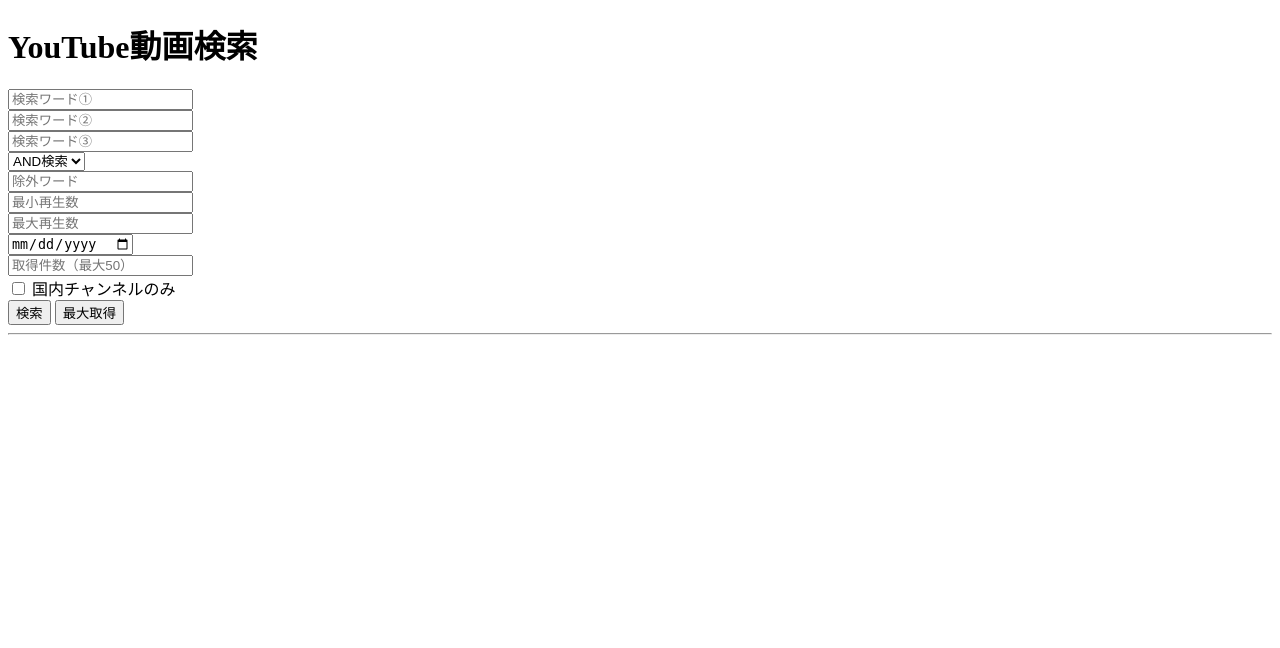
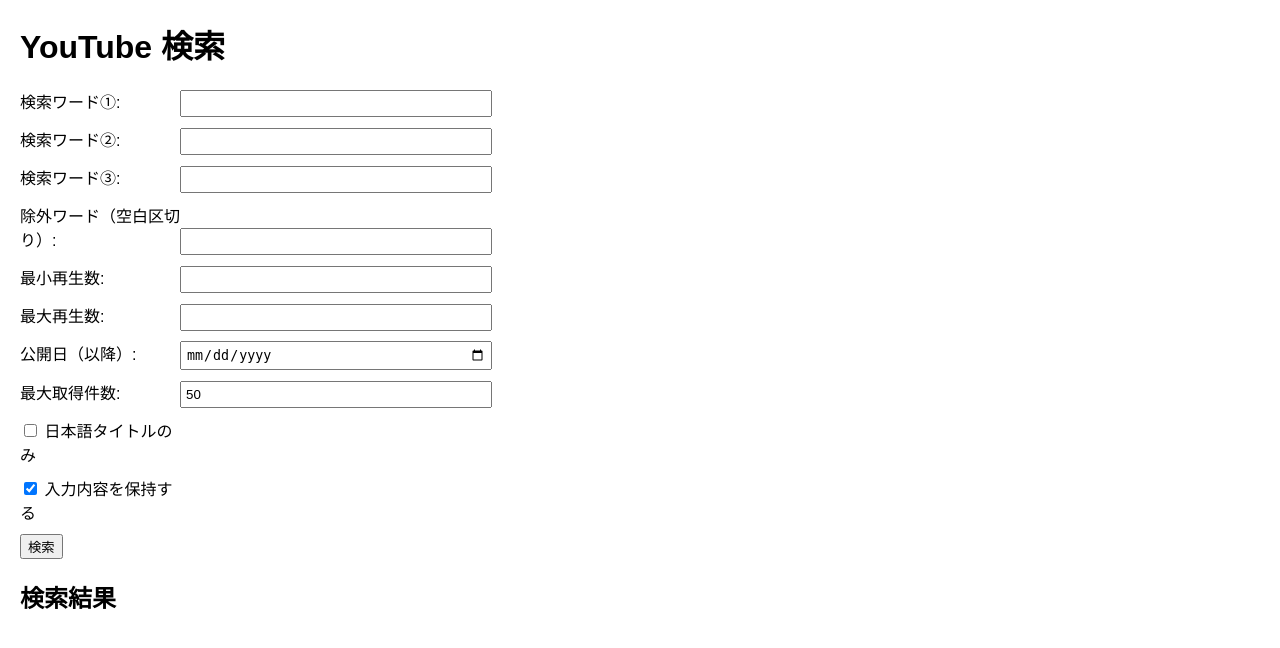
Before and after one commit to livehouseapps/youtube-test, a Flask app: page / in a window 1280 px wide. Shown: the top 648 px of the page. Run offline with Flask 3, Linux system fonts and the light colour scheme.

Commit message:
Update index.html

```diff
--- a/templates/index.html
+++ b/templates/index.html
@@ -1,58 +1,50 @@
 <!DOCTYPE html>
 <html>
 <head>
-    <meta charset="UTF-8">
-    <title>YouTube動画検索</title>
+    <title>YouTube Search App</title>
     <style>
-        .video {
-            border: 1px solid #ccc;
-            padding: 10px;
-            margin-bottom: 15px;
-            display: flex;
-        }
-        img {
-            margin-right: 15px;
-            width: 240px;
-            height: auto;
-        }
-        .info {
-            max-width: 600px;
-        }
+        body { font-family: Arial, sans-serif; margin: 20px; }
+        form div { margin-bottom: 10px; }
+        .video { margin-bottom: 30px; display: flex; align-items: flex-start; }
+        .thumb { margin-right: 15px; }
+        .thumb img { width: 240px; height: auto; border-radius: 4px; }
+        .meta { max-width: 700px; }
+        label { display: inline-block; width: 160px; }
+        input[type="text"], input[type="number"], input[type="date"] { width: 300px; padding: 4px; }
     </style>
 </head>
 <body>
-    <h1>YouTube動画検索</h1>
+    <h1>YouTube 検索</h1>
     <form method="POST">
-        <input type="text" name="query" placeholder="検索ワード①"><br>
-        <input type="text" name="query2" placeholder="検索ワード②"><br>
-        <input type="text" name="query3" placeholder="検索ワード③"><br>
-        <select name="logic">
-            <option value="AND">AND検索</option>
-            <option value="OR">OR検索</option>
-        </select><br>
-        <input type="text" name="exclude" placeholder="除外ワード"><br>
-        <input type="number" name="min_views" placeholder="最小再生数"><br>
-        <input type="number" name="max_views" placeholder="最大再生数"><br>
-        <input type="date" name="published_after"><br>
-        <input type="number" name="max_results" placeholder="取得件数（最大50）"><br>
-        <label><input type="checkbox" name="only_jp"> 国内チャンネルのみ</label><br>
+        <div><label>検索ワード①:</label><input type="text" name="query1" value="{{ form.get('query1', '') if keep_input else '' }}"></div>
+        <div><label>検索ワード②:</label><input type="text" name="query2" value="{{ form.get('query2', '') if keep_input else '' }}"></div>
+        <div><label>検索ワード③:</label><input type="text" name="query3" value="{{ form.get('query3', '') if keep_input else '' }}"></div>
+        <div><label>除外ワード（空白区切り）:</label><input type="text" name="exclude" value="{{ form.get('exclude', '') if keep_input else '' }}"></div>
+        <div><label>最小再生数:</label><input type="number" name="min_views" value="{{ form.get('min_views', '') if keep_input else '' }}"></div>
+        <div><label>最大再生数:</label><input type="number" name="max_views" value="{{ form.get('max_views', '') if keep_input else '' }}"></div>
+        <div><label>公開日（以降）:</label><input type="date" name="published_after" value="{{ form.get('published_after', '') if keep_input else '' }}"></div>
+        <div><label>最大取得件数:</label><input type="number" name="max_results" value="{{ form.get('max_results', '50') if keep_input else '50' }}"></div>
+        <div>
+            <label><input type="checkbox" name="only_japanese" {% if form.get('only_japanese') == 'on' %}checked{% endif %}> 日本語タイトルのみ</label>
+        </div>
+        <div>
+            <label><input type="checkbox" name="keep_input" {% if keep_input %}checked{% endif %}> 入力内容を保持する</label>
+        </div>
         <button type="submit">検索</button>
-        <button type="submit" name="max_results" value="50">最大取得</button>
     </form>
 
-    <hr>
-    {% for video in videos %}
-        <div class="video">
-            <img src="{{ video.thumbnail }}" alt="サムネイル">
-            <div class="info">
-                <a href="{{ video.url }}" target="_blank"><strong>{{ video.title }}</strong></a><br>
-                チャンネル: {{ video.channel }}<br>
-                登録者数: {{ video.subscribers }}<br>
-                投稿日: {{ video.published }}<br>
-                再生数: {{ video.views }}<br>
-                <em>チャンネル説明: {{ video.channel_description }}</em>
-            </div>
+    <h2>検索結果</h2>
+    {% for v in videos %}
+    <div class="video">
+        <div class="thumb"><a href="{{ v.url }}" target="_blank"><img src="{{ v.thumbnail }}" alt="Thumbnail"></a></div>
+        <div class="meta">
+            <p><strong><a href="{{ v.url }}" target="_blank">{{ v.title }}</a></strong></p>
+            <p>チャンネル: {{ v.channel }}（登録者数: {{ v.subscribers | default(0) }})</p>
+            <p>再生数: {{ v.views }}</p>
+            <p>公開日: {{ v.published }}</p>
+            <p>プロフィール: {{ v.channel_description }}</p>
         </div>
+    </div>
     {% endfor %}
 </body>
 </html>
```
